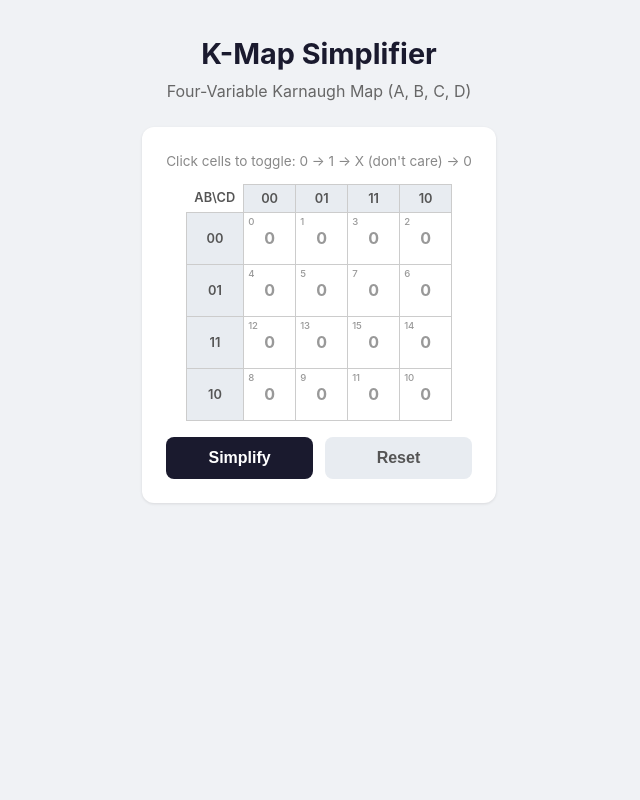
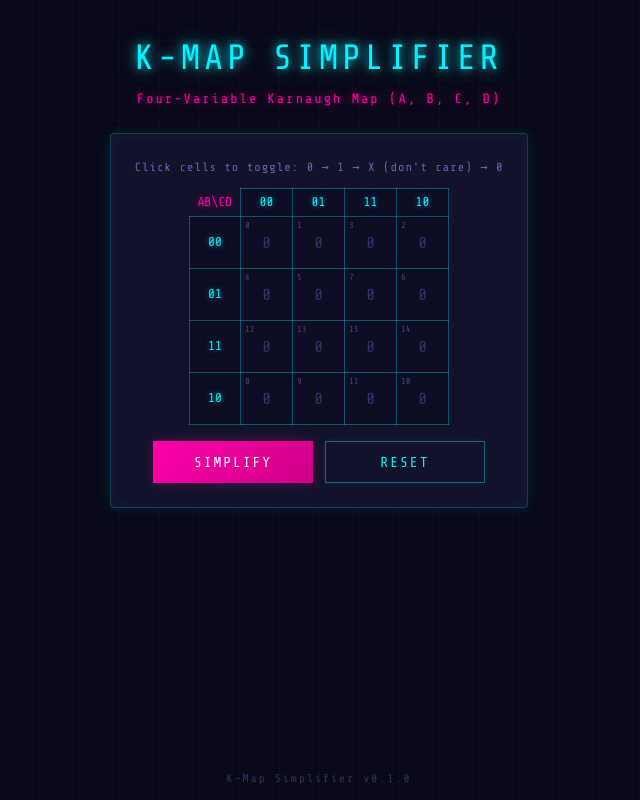
Before and after one commit to rshcs/k-map-simplifier, a Flask app: page / in a window 1280 px wide. Shown: the whole page, without its empty margins (321-961 px from the left). Run offline with Flask 3, Linux system fonts and the light colour scheme.

Commit message:
feat[NoIssue]: Neon design added

```diff
--- a/static/css/style.css
+++ b/static/css/style.css
@@ -5,47 +5,95 @@
 }
 
 body {
-  font-family: -apple-system, BlinkMacSystemFont, 'Segoe UI', Roboto, 'Helvetica Neue', Arial, sans-serif;
-  background: #f0f2f5;
-  color: #333;
+  font-family: 'Share Tech Mono', monospace;
+  background: #0a0a1a;
+  color: #c0c0e0;
   line-height: 1.5;
   min-height: 100vh;
   display: flex;
   justify-content: center;
+  position: relative;
+  overflow-x: hidden;
+}
+
+body::before {
+  content: '';
+  position: fixed;
+  top: 0;
+  left: 0;
+  width: 100%;
+  height: 100%;
+  background-image:
+    linear-gradient(rgba(0, 243, 255, 0.03) 1px, transparent 1px),
+    linear-gradient(90deg, rgba(0, 243, 255, 0.03) 1px, transparent 1px);
+  background-size: 40px 40px;
+  pointer-events: none;
+  z-index: 0;
+}
+
+.scanlines {
+  position: fixed;
+  top: 0;
+  left: 0;
+  width: 100%;
+  height: 100%;
+  background: repeating-linear-gradient(
+    0deg,
+    transparent,
+    transparent 2px,
+    rgba(0, 0, 0, 0.08) 2px,
+    rgba(0, 0, 0, 0.08) 4px
+  );
+  pointer-events: none;
+  z-index: 1;
 }
 
 .container {
   width: 100%;
-  max-width: 500px;
+  max-width: 540px;
   margin: 2rem 1rem;
   text-align: center;
+  position: relative;
+  z-index: 2;
 }
 
 h1 {
-  font-size: 1.8rem;
-  font-weight: 700;
-  color: #1a1a2e;
+  font-size: 2.2rem;
+  font-weight: 400;
+  color: #00f3ff;
   margin-bottom: 0.25rem;
+  text-shadow:
+    0 0 10px rgba(0, 243, 255, 0.8),
+    0 0 20px rgba(0, 243, 255, 0.4),
+    0 0 40px rgba(0, 243, 255, 0.2);
+  letter-spacing: 4px;
+  text-transform: uppercase;
 }
 
 .subtitle {
-  color: #666;
+  color: #ff00aa;
   margin-bottom: 1.5rem;
-  font-size: 1rem;
+  font-size: 0.85rem;
+  text-shadow: 0 0 8px rgba(255, 0, 170, 0.6);
+  letter-spacing: 2px;
 }
 
 .kmap-section {
-  background: #fff;
-  border-radius: 12px;
+  background: #12122a;
+  border-radius: 4px;
   padding: 1.5rem;
-  box-shadow: 0 1px 3px rgba(0,0,0,0.1);
+  border: 1px solid rgba(0, 243, 255, 0.2);
+  box-shadow:
+    0 0 15px rgba(0, 243, 255, 0.1),
+    inset 0 0 15px rgba(0, 243, 255, 0.05);
   display: inline-block;
 }
 
 .hint {
-  font-size: 0.85rem;
-  color: #888;
+  font-size: 0.75rem;
+  color: #6666aa;
   margin-bottom: 0.75rem;
+  letter-spacing: 1px;
 }
 
 /* K-Map Grid */
@@ -55,22 +103,25 @@ h1 {
 }
 
 .kmap-table th, .kmap-table td {
-  border: 1px solid #ccc;
+  border: 1px solid rgba(0, 243, 255, 0.3);
   text-align: center;
   vertical-align: middle;
 }
 
 .kmap-table th {
-  background: #e8ecf1;
+  background: #0d0d24;
   font-size: 0.8rem;
-  font-weight: 600;
-  color: #555;
+  font-weight: 400;
+  color: #00f3ff;
   padding: 4px 8px;
+  text-shadow: 0 0 6px rgba(0, 243, 255, 0.5);
 }
 
 .kmap-table th.corner {
   background: transparent;
   border: none;
+  color: #ff00aa;
+  text-shadow: 0 0 6px rgba(255, 0, 170, 0.5);
 }
 
 .kmap-cell {
@@ -78,19 +129,21 @@ h1 {
   height: 52px;
   cursor: pointer;
   font-size: 0.8rem;
-  font-weight: 500;
-  transition: background 0.15s;
+  font-weight: 400;
+  transition: all 0.15s;
   user-select: none;
   position: relative;
+  background: #0d0d24;
 }
 
 .kmap-cell:hover {
-  filter: brightness(0.95);
+  box-shadow: inset 0 0 12px rgba(0, 243, 255, 0.3);
+  border-color: rgba(0, 243, 255, 0.6);
 }
 
 .kmap-cell .cell-index {
-  font-size: 0.6rem;
-  color: #999;
+  font-size: 0.55rem;
+  color: #444477;
   position: absolute;
   top: 2px;
   left: 4px;
@@ -98,33 +151,35 @@ h1 {
 
 .kmap-cell .cell-value {
   font-size: 1rem;
-  font-weight: 700;
+  font-weight: 400;
 }
 
 .kmap-cell.val-0 {
-  background: #fff;
-  color: #999;
+  background: #0d0d24;
+  color: #333366;
 }
 
 .kmap-cell.val-1 {
-  background: #d4edda;
-  color: #155724;
+  background: #0a1a0a;
+  color: #39ff14;
+  text-shadow: 0 0 8px rgba(57, 255, 20, 0.8);
 }
 
 .kmap-cell.val-x {
-  background: #fff3cd;
-  color: #856404;
+  background: #1a0d00;
+  color: #ff6a00;
+  text-shadow: 0 0 8px rgba(255, 106, 0, 0.8);
 }
 
-/* Group coloring */
-.group-0 { background: #cce5ff !important; }
-.group-1 { background: #d4edda !important; }
-.group-2 { background: #f8d7da !important; }
-.group-3 { background: #e2d5f5 !important; }
-.group-4 { background: #fff3cd !important; }
-.group-5 { background: #d1ecf1 !important; }
-.group-6 { background: #fce4ec !important; }
-.group-7 { background: #e8f5e9 !important; }
+/* Group coloring — neon palette */
+.group-0 { background: #1a0033 !important; }
+.group-1 { background: #001a33 !important; }
+.group-2 { background: #33001a !important; }
+.group-3 { background: #003300 !important; }
+.group-4 { background: #333300 !important; }
+.group-5 { background: #003333 !important; }
+.group-6 { background: #330033 !important; }
+.group-7 { background: #1a1a00 !important; }
 
 /* Actions */
 .actions {
@@ -139,39 +194,49 @@ h1 {
   max-width: 160px;
   padding: 0.75rem;
   border: none;
-  border-radius: 8px;
-  font-size: 1rem;
-  font-weight: 600;
+  border-radius: 0;
+  font-family: 'Share Tech Mono', monospace;
+  font-size: 0.9rem;
+  font-weight: 400;
   cursor: pointer;
-  transition: background 0.15s;
+  transition: all 0.15s;
+  letter-spacing: 2px;
+  text-transform: uppercase;
 }
 
 #simplify-btn {
-  background: #1a1a2e;
+  background: linear-gradient(135deg, #ff00aa, #cc0088);
   color: #fff;
+  box-shadow: 0 0 10px rgba(255, 0, 170, 0.3);
 }
 
 #simplify-btn:hover {
-  background: #2d2d4a;
+  box-shadow: 0 0 20px rgba(255, 0, 170, 0.6), 0 0 40px rgba(255, 0, 170, 0.3);
+  background: linear-gradient(135deg, #ff2d95, #ff00aa);
 }
 
 #reset-btn {
-  background: #e8ecf1;
-  color: #555;
+  background: transparent;
+  color: #00f3ff;
+  border: 1px solid rgba(0, 243, 255, 0.4);
+  box-shadow: 0 0 6px rgba(0, 243, 255, 0.1);
 }
 
 #reset-btn:hover {
-  background: #d5d9e0;
+  box-shadow: 0 0 16px rgba(0, 243, 255, 0.4);
+  border-color: #00f3ff;
+  background: rgba(0, 243, 255, 0.05);
 }
 
 /* Error */
 .error {
   margin-top: 0.75rem;
   padding: 0.5rem 0.75rem;
-  background: #f8d7da;
-  color: #721c24;
-  border-radius: 6px;
-  font-size: 0.85rem;
+  background: #2a0000;
+  color: #ff3366;
+  border: 1px solid rgba(255, 51, 102, 0.3);
+  font-size: 0.8rem;
+  text-shadow: 0 0 6px rgba(255, 51, 102, 0.5);
 }
 
 .hidden { display: none; }
@@ -179,22 +244,26 @@ h1 {
 /* Expression */
 .expression {
   font-size: 1.6rem;
-  font-weight: 700;
-  color: #1a1a2e;
+  font-weight: 400;
+  color: #ffe600;
   padding: 0.75rem 1rem;
   margin-top: 1rem;
-  background: #f8f9fa;
-  border-radius: 8px;
-  border-left: 4px solid #1a1a2e;
-  font-family: 'Times New Roman', serif;
+  background: #0d0d24;
+  border: 1px solid rgba(255, 230, 0, 0.2);
+  font-family: 'Share Tech Mono', monospace;
   word-break: break-all;
   letter-spacing: 0.05em;
   text-align: center;
+  text-shadow:
+    0 0 8px rgba(255, 230, 0, 0.8),
+    0 0 16px rgba(255, 230, 0, 0.3);
+  box-shadow: 0 0 12px rgba(255, 230, 0, 0.1);
 }
 
 .overline {
   text-decoration: overline;
   text-decoration-thickness: 2px;
+  text-decoration-color: #ffe600;
 }
 
 .overline-var {
@@ -205,5 +274,19 @@ h1 {
 
 .plus {
   margin: 0 0.2em;
-  color: #555;
+  color: #00f3ff;
+  text-shadow: 0 0 6px rgba(0, 243, 255, 0.5);
 }
+
+.footer {
+  position: fixed;
+  bottom: 12px;
+  left: 0;
+  width: 100%;
+  text-align: center;
+  font-size: 0.7rem;
+  color: #333366;
+  letter-spacing: 2px;
+  z-index: 2;
+  pointer-events: none;
+}
--- a/static/js/script.js
+++ b/static/js/script.js
@@ -17,12 +17,12 @@ function expressionToHtml(expr) {
 }
 
 const COLORS_BG = [
-  '#cce5ff', '#d4edda', '#f8d7da', '#e2d5f5',
-  '#fff3cd', '#d1ecf1', '#fce4ec', '#e8f5e9'
+  '#1a0033', '#001a33', '#33001a', '#003300',
+  '#333300', '#003333', '#330033', '#1a1a00'
 ];
 const COLORS_BORDER = [
-  '#0066cc', '#28a745', '#dc3545', '#7b2d8e',
-  '#d39e00', '#17a2b8', '#e83e8c', '#2e7d32'
+  '#ff00ff', '#00ffff', '#ff0066', '#00ff66',
+  '#ffff00', '#00ffff', '#ff00aa', '#ccff00'
 ];
 
 const ROWS = ['00', '01', '11', '10'];
--- a/templates/index.html
+++ b/templates/index.html
@@ -4,9 +4,13 @@
 <meta charset="UTF-8">
 <meta name="viewport" content="width=device-width, initial-scale=1.0">
 <title>K-Map Simplifier</title>
+<link rel="preconnect" href="https://fonts.googleapis.com">
+<link rel="preconnect" href="https://fonts.gstatic.com" crossorigin>
+<link href="https://fonts.googleapis.com/css2?family=Share+Tech+Mono&display=swap" rel="stylesheet">
 <link rel="stylesheet" href="/static/css/style.css">
 </head>
 <body>
+<div class="scanlines"></div>
 <div class="container">
   <h1>K-Map Simplifier</h1>
   <p class="subtitle">Four-Variable Karnaugh Map (A, B, C, D)</p>
@@ -26,6 +30,7 @@
   </div>
 
 </div>
+<div class="footer">K-Map Simplifier v0.1.0</div>
 <script src="/static/js/script.js"></script>
 </body>
 </html>
```
